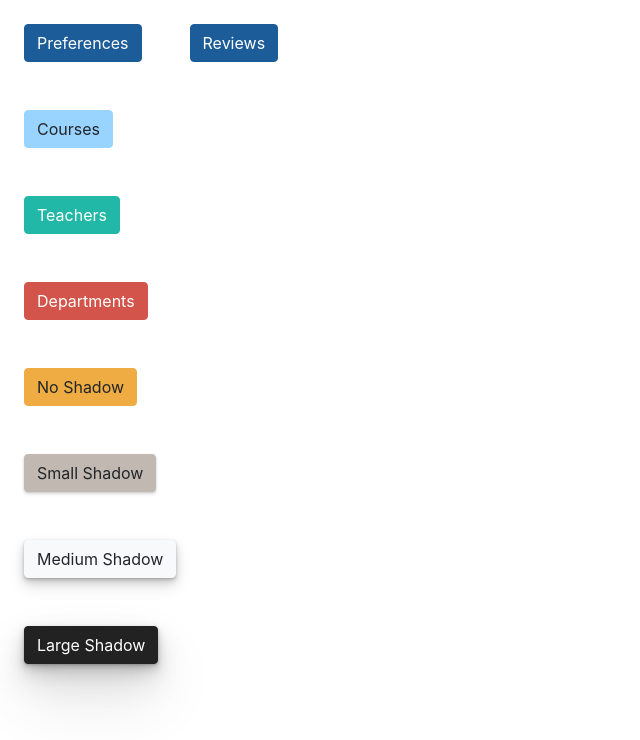
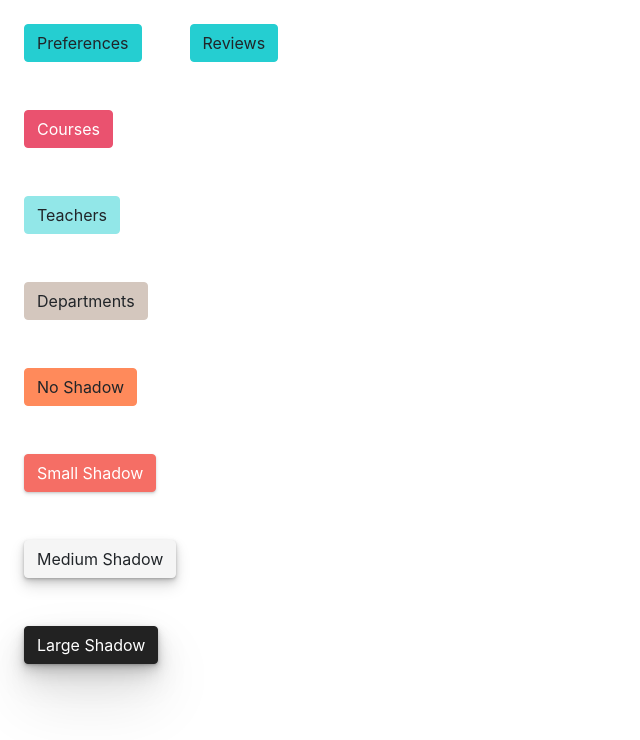
Before and after one commit to 7tint/classify, a Vue app in the folder client/: page / in a window 1280 px wide. Shown: the top 740 px of the page, without its empty margins (0-640 px from the left). Built offline with nearby package versions, Linux system fonts and the light colour scheme.

Commit message:
brand colours update

```diff
--- a/client/src/assets/css/_custom.scss
+++ b/client/src/assets/css/_custom.scss
@@ -1,19 +1,18 @@
-$blue: #1c5d99;
-$red: #d2544a;
-$yellow: #eeac42;
-$teal: #22b8a7;
-
-$secondary: #99d3ff;
-$info: #c2b8b2;
-$success: $teal;
-$dark: #222222;
+$primary:       #25CED1;
+$secondary:     #EA526F;
+$success:       #92E7E8;
+$info:          #F56E65;
+$warning:       #FF8A5B;
+$danger:        #D4C7BE;
+$light:         #F5F5F5;
+$dark:          #222222;
 
 $box-shadow-sm: 0 1px 2px rgba(0,0,0,0.12),
                 0 2px 4px rgba(0,0,0,0.12);
-$box-shadow: 0 1px 2px rgba(0,0,0,0.12),
-             0 2px 4px rgba(0,0,0,0.12),
-             0 4px 8px rgba(0,0,0,0.12),
-             0 8px 16px rgba(0,0,0,0.12);
+$box-shadow:    0 1px 2px rgba(0,0,0,0.12),
+                0 2px 4px rgba(0,0,0,0.12),
+                0 4px 8px rgba(0,0,0,0.12),
+                0 8px 16px rgba(0,0,0,0.12);
 $box-shadow-lg: 0 1px 2px rgba(0,0,0,0.12),
                 0 2px 4px rgba(0,0,0,0.12),
                 0 4px 8px rgba(0,0,0,0.12),
```
